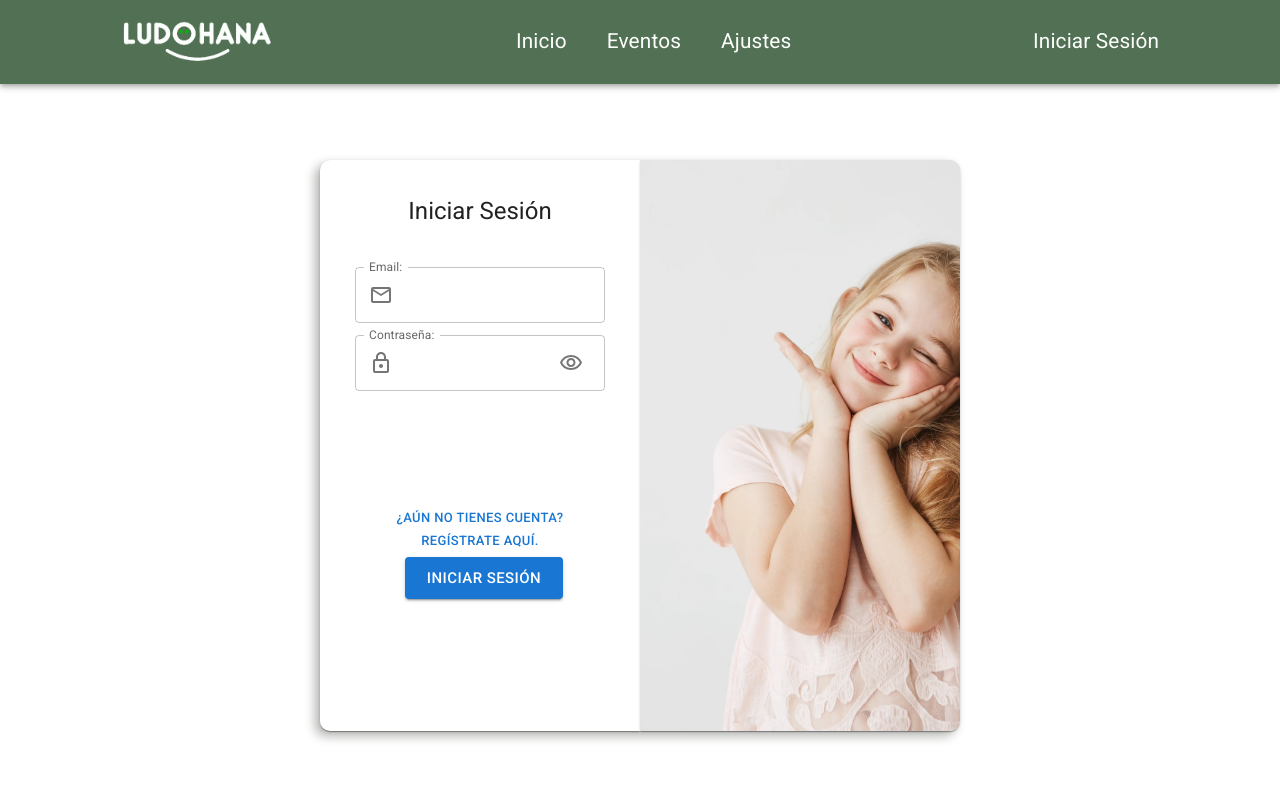
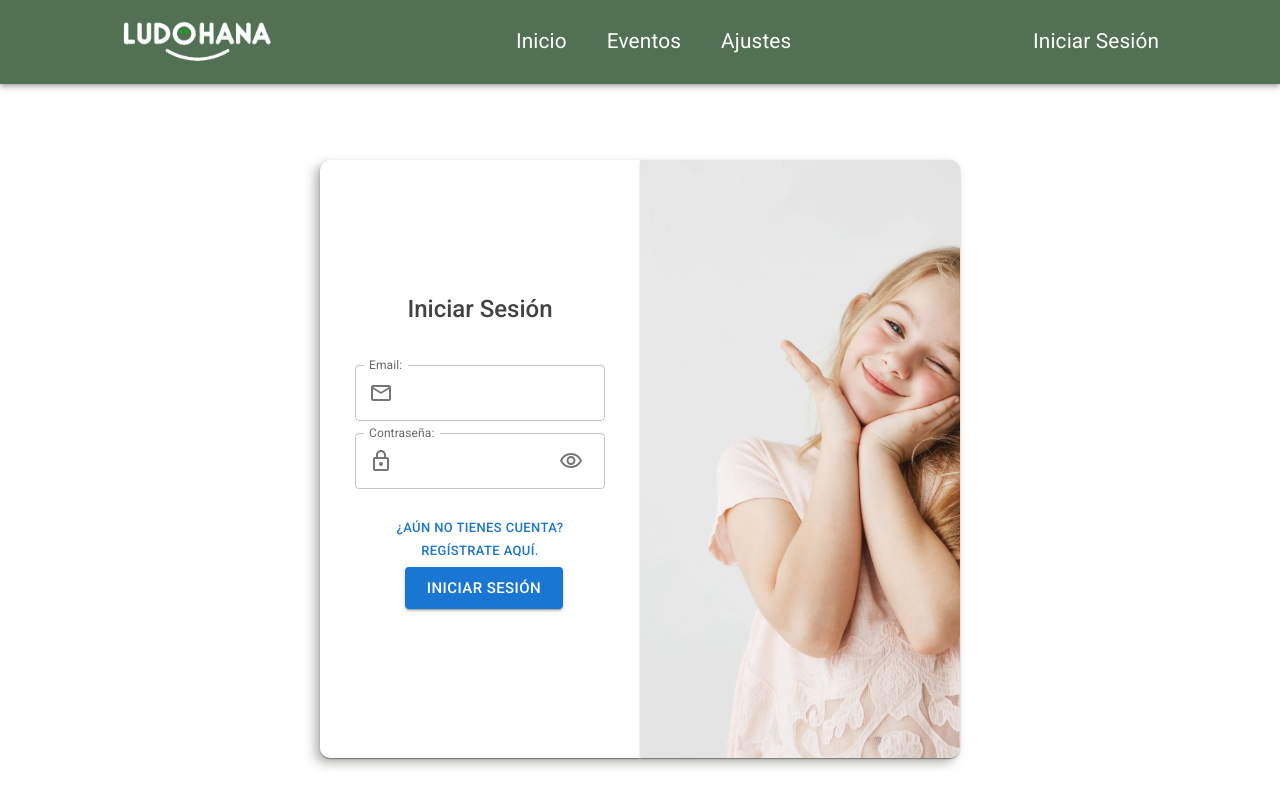
Before and after one commit to judifede/LudOhana, a React (Vite) app: page /login in a window 1280 px wide. Built offline with nearby package versions, Linux system fonts and the light colour scheme.

Commit message:
signup fixed

```diff
--- a/src/Pages/Home/Home.jsx
+++ b/src/Pages/Home/Home.jsx
@@ -52,7 +52,7 @@ function Home() {
                 alt="Imagen de fastly.picsum.photos"
                 src={CarrouselImgs[i]}
                 className="carousel-img"
-                style={{ width: '100%', borderRadius: '10px 10px 0 0', objectFit: 'cover' }}
+                style={{ borderRadius: '10px 10px 0 0', objectFit: 'cover' }}
               />
               <hgroup className="carrousel-header">
                 <h1>{CarrouselHeaders[i]}</h1>
--- a/src/Pages/Login/Login.css
+++ b/src/Pages/Login/Login.css
@@ -17,7 +17,7 @@
 
     display: flex;
     flex-direction: column;
-    justify-content: start;
+    justify-content: center;
     padding: 6%;
     border-radius:10px 0 0 10px;
 
@@ -26,7 +26,7 @@
 
     display: flex;
     flex-direction: column;
-    justify-content: start;
+    justify-content: space-between;
     padding: 6%;
     border-radius:0 10px 10px 0;
 
--- a/src/Pages/Login/Login.jsx
+++ b/src/Pages/Login/Login.jsx
@@ -99,6 +99,7 @@ function Login() {
         email,
         password,
       })
+      console.log("Hola una vez")
 
       onLocalStorage(res)
     } catch (error) {
@@ -122,23 +123,27 @@ function Login() {
 
   const handleGetUsers = async () => {
     const res = await getUser()
+    console.log(res)
     const { id, name, lastName, email } = res
     const profile = { id, name, lastName, email }
     localStorage.setItem('profile', JSON.stringify(profile))
   }
 
   const onLocalStorage = (res) => {
-    localStorage.setItem('token', res.data.token)
-    localStorage.setItem('role', res.data.role)
+    localStorage.setItem('token', res.token)
+    localStorage.setItem('role', res.role)
     handleGetUsers()
     navigate('/')
   }
 
   return (
     <Box className="container" sx={{ borderRadius: '10px' }}>
-
       <Card id="loginContainer">
-        <CardHeader title="Iniciar Sesión" sx={{ textAlign: 'center' }} />
+        <CardHeader
+          titleTypographyProps={{ fontWeight: '500', color: 'texts.main' }}
+          title="Iniciar Sesión"
+          sx={{ textAlign: 'center', fontWeight: 'bold' }}
+        />
         <CardContent>
           <TextField
             onChange={(e) => setEmail(e.target.value)}
@@ -199,7 +204,7 @@ function Login() {
             className={errorPassword ? 'error' : ''}
           ></TextField>
           <CardActions
-            sx={{ display: 'flex', flexDirection: 'column', marginTop: '40%' }}
+            sx={{ display: 'flex', flexDirection: 'column', marginTop: '5%' }}
           >
             <Button
               variant="text"
@@ -231,7 +236,14 @@ function Login() {
       </Card>
 
       <Card id="registerContainer">
-        <CardHeader title="Registro" sx={{ textAlign: 'center' }} />
+        <CardHeader
+          title="Registro"
+          titleTypographyProps={{ fontWeight: '500', color: 'texts.main' }}
+          sx={{
+            textAlign: 'center',
+            marginTop: '5%',
+          }}
+        />
         <CardContent>
           <TextField
             onChange={(e) => {
@@ -323,7 +335,7 @@ function Login() {
             onChange={(e) => {
               setPassword(e.target.value)
             }}
-            type="password"
+            type={isPassVisible ? 'text' : 'password'}
             label="Contraseña:"
             variant="outlined"
             fullWidth={true}
@@ -344,7 +356,7 @@ function Login() {
                     }}
                   >
                     {isPassVisible ? (
-                      <VisibilityOutlined />
+                      <VisibilityOffOutlined />
                     ) : (
                       <VisibilityOutlined />
                     )}
@@ -356,7 +368,9 @@ function Login() {
             helperText={errorPassword !== '' ? errorPassword : ''}
             className={errorPassword ? 'error' : ''}
           ></TextField>
-          <CardActions sx={{ display: 'flex', flexDirection: 'column' }}>
+          <CardActions
+            sx={{ display: 'flex', flexDirection: 'column', marginTop: '5%' }}
+          >
             <Button
               variant="text"
               size="small"
--- a/src/Services/auth.js
+++ b/src/Services/auth.js
@@ -1,8 +1,8 @@
 import api from './config'
 
 export const login = async (loginData) => {
-  const response = await api.post('/api/auth/login', loginData)
-  return response
+  const { data } = await api.post('/api/auth/login', loginData)
+  return data
 }
 
 export const signup = async (userData) => {
```
